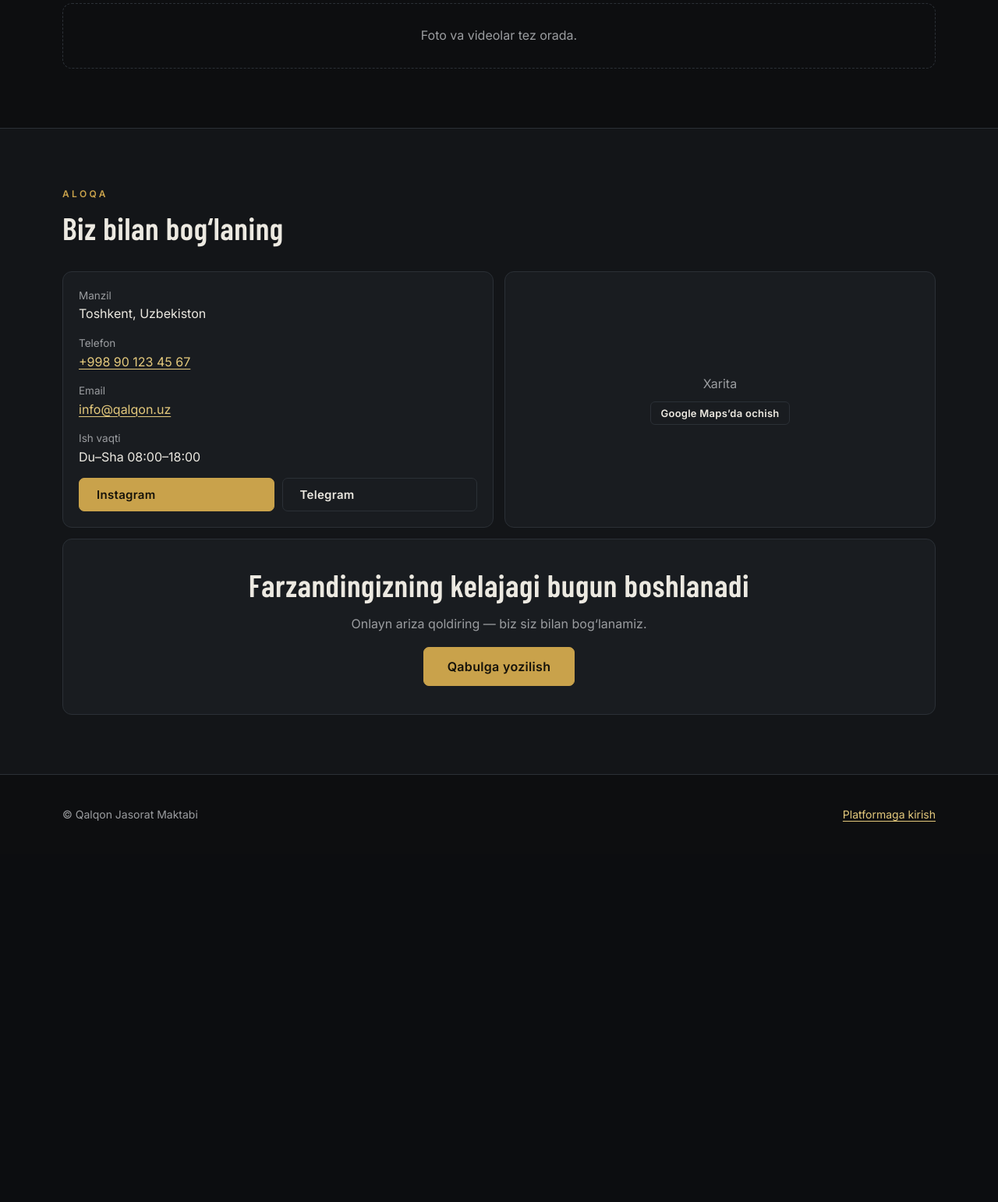
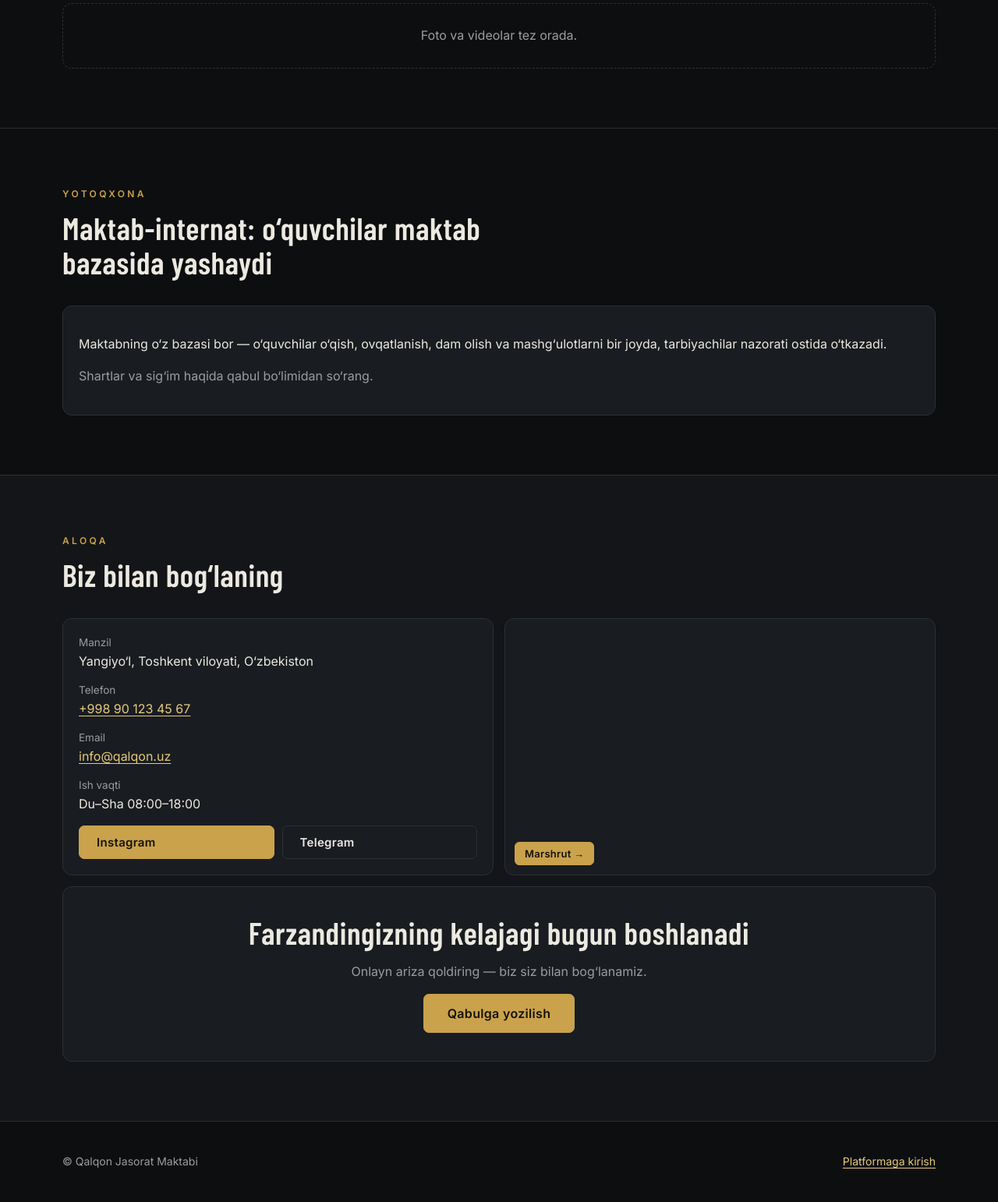
Before and after one commit to asadbekfxadd/qalqon-jasorat-maktabi, a Flask app: page / in a window 1280 px wide. Shown: the part 2858-4400 px from the top of the page at 78% size. Before the commit the page ends 3912 px from the top, so only its background shows below. Run offline with Flask 3, Linux system fonts and the light colour scheme; some libraries are stand-ins or nearby versions.

Commit message:
Add school location map (Yangiyul) and boarding section
Co-Authored-By: Claude Sonnet 5.5 <noreply@anthropic.com>
Claude-Session: https://claude.ai/code/session_01MvCESCgKqYckcVAdTJ7czx

```diff
--- a/qalqon/core.py
+++ b/qalqon/core.py
@@ -84,8 +84,9 @@ def subj_name(s):
 
 # ───────── настройки сайта ─────────
 DEFAULT_SETTINGS = {
-    "address": "Toshkent, Uzbekiston",
-    "address_ru": "Ташкент, Узбекистан",
+    "address": "Yangiyo‘l, Toshkent viloyati, O‘zbekiston",
+    "address_ru": "Янгиюль, Ташкентская область, Узбекистан",
+    "geo": "41.10261,69.09136",
     "phone": os.environ.get("SITE_PHONE", "+998 90 123 45 67"),
     "email": os.environ.get("SITE_EMAIL", "info@qalqon.uz"),
     "instagram": os.environ.get("SITE_INSTAGRAM", "https://www.instagram.com/qalqon.jasorat"),
--- a/templates/pub/index.html
+++ b/templates/pub/index.html
@@ -61,6 +61,12 @@
   {% if gallery %}{% set gitems = gallery %}{% include "pub/_gal.html" %}{% else %}<div class="empty">{{ L('Foto va videolar tez orada.','Фото и видео скоро появятся.') }}</div>{% endif %}
 </div></section>
 
+<section class="sec" id="boarding"><div class="wrap">
+  <div class="sec-h"><div class="eyebrow">{{ L('Yotoqxona','Проживание') }}</div><h2>{{ L('Maktab-internat: o‘quvchilar maktab bazasida yashaydi','Школа-интернат: ученики полностью живут на базе школы') }}</h2></div>
+  <div class="card"><p>{{ L('Maktabning o‘z bazasi bor — o‘quvchilar o‘qish, ovqatlanish, dam olish va mashg‘ulotlarni bir joyda, tarbiyachilar nazorati ostida o‘tkazadi.','У школы есть собственная база: ученики учатся, питаются, отдыхают и занимаются на одной территории под присмотром воспитателей.') }}</p>
+  <p class="muted">{{ L('Shartlar va sig‘im haqida qabul bo‘limidan so‘rang.','Условия проживания и количество мест уточняйте в приёмной комиссии.') }}</p></div>
+</div></section>
+
 <section class="sec alt" id="contacts"><div class="wrap">
   <div class="sec-h"><div class="eyebrow">{{ L('Aloqa','Контакты') }}</div><h2>{{ L('Biz bilan bog‘laning','Свяжитесь с нами') }}</h2></div>
   <div class="grid g2">
@@ -71,11 +77,14 @@
       <div><div class="muted small">{{ L('Ish vaqti','Часы работы') }}</div>{{ site.hours_ru if lang=='ru' and site.hours_ru else site.hours }}</div>
       <div class="row"><a class="btn" href="{{ site.instagram }}" target="_blank" rel="noopener">Instagram</a><a class="btn ghost" href="{{ site.telegram }}" target="_blank" rel="noopener">Telegram</a></div>
     </div>
-    <div class="card" style="padding:0;overflow:hidden;min-height:280px">
-      {% set me_ = site.map_embed %}
+    <div class="card" style="padding:0;overflow:hidden;min-height:280px;position:relative">
+      {% set me_ = site.map_embed %}{% set geo_ = site.geo or '41.10261,69.09136' %}
       {% if me_ and (me_.startswith('https://www.google.com/maps/embed') or me_.startswith('https://yandex.uz/map-widget') or me_.startswith('https://yandex.com/map-widget')) %}
         <iframe src="{{ me_ }}" title="Map" style="border:0;width:100%;height:100%;min-height:300px" loading="lazy" referrerpolicy="no-referrer-when-downgrade"></iframe>
-      {% else %}<div class="empty" style="border:0;height:100%;display:grid;place-items:center"><div>{{ L('Xarita','Карта') }}<br><a class="btn ghost sm" style="margin-top:10px" target="_blank" rel="noopener" href="https://www.google.com/maps/search/?api=1&query={{ site.address|urlencode }}">{{ L('Google Maps’da ochish','Открыть в Google Maps') }}</a></div></div>{% endif %}
+      {% else %}
+        <iframe src="https://maps.google.com/maps?q={{ geo_ }}&z=16&output=embed" title="Map" style="border:0;width:100%;height:100%;min-height:300px" loading="lazy" referrerpolicy="no-referrer-when-downgrade"></iframe>
+      {% endif %}
+      <a class="btn sm" style="position:absolute;left:12px;bottom:12px" target="_blank" rel="noopener" href="https://www.google.com/maps/dir/?api=1&destination={{ geo_ }}">{{ L('Marshrut','Маршрут') }} →</a>
     </div>
   </div>
   <div class="card" style="margin-top:14px;text-align:center;padding:36px"><h2 style="margin-bottom:.2em">{{ L('Farzandingizning kelajagi bugun boshlanadi','Будущее вашего ребёнка начинается сегодня') }}</h2>
```
